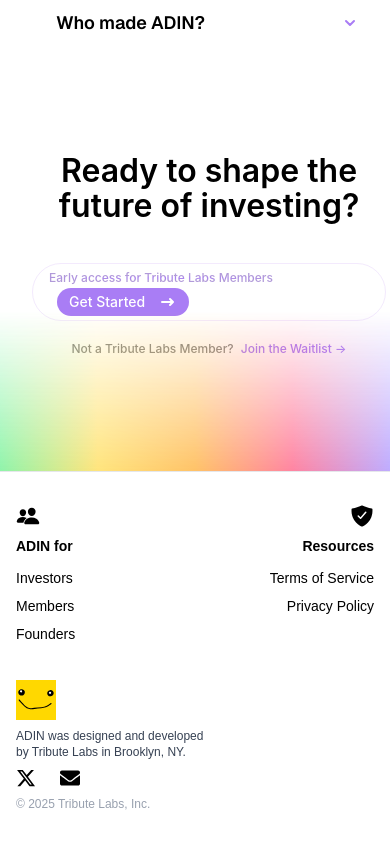
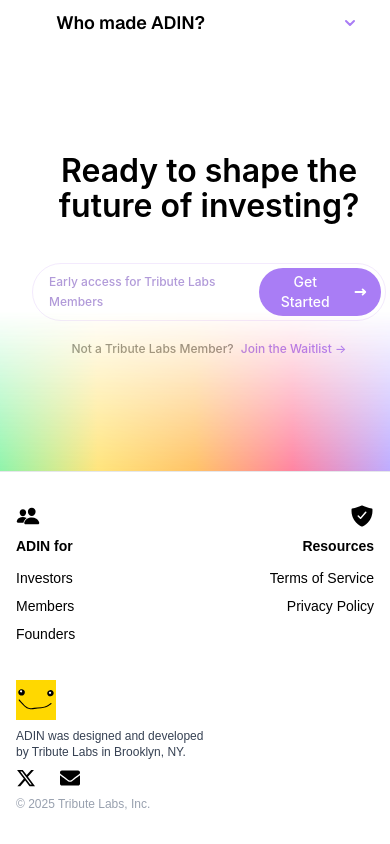
Before and after one commit to prashant-pilla/Tribute-UI, a Next.js app in the folder adin-landing-page/: page /investors in a window 390 px wide. Shown: the part 7176-8020 px from the top of the page. Built offline with nearby package versions, Linux system fonts and the light colour scheme.

Commit message:
fix investor cta padding

```diff
--- a/adin-landing-page/src/app/investors/page.tsx
+++ b/adin-landing-page/src/app/investors/page.tsx
@@ -373,9 +373,9 @@
           >
             Ready to shape the future of investing?
           </h2>
-          <div className="flex flex-col items-center w-full max-w-full">
+          <div className="flex flex-col items-center">
             <div
-              className="flex items-center border rounded-[32px] w-fit max-w-full flex-wrap"
+              className="flex items-center border rounded-[32px]"
               style={{
                 border: '1px solid #F3EAFD',
                 background: '#FFF',
@@ -400,7 +400,7 @@
                 Early access for Tribute Labs Members
               </span>
               <button
-                className="flex items-center justify-center text-[14px] sm:text-[16px] px-3 py-1 sm:px-6 sm:py-3 flex-shrink-0"
+                className="flex items-center justify-center text-[14px] sm:text-[16px] px-3 py-1 sm:px-6 sm:py-3"
                 style={{
                   borderRadius: 80,
                   background: '#A97DF5',
```
